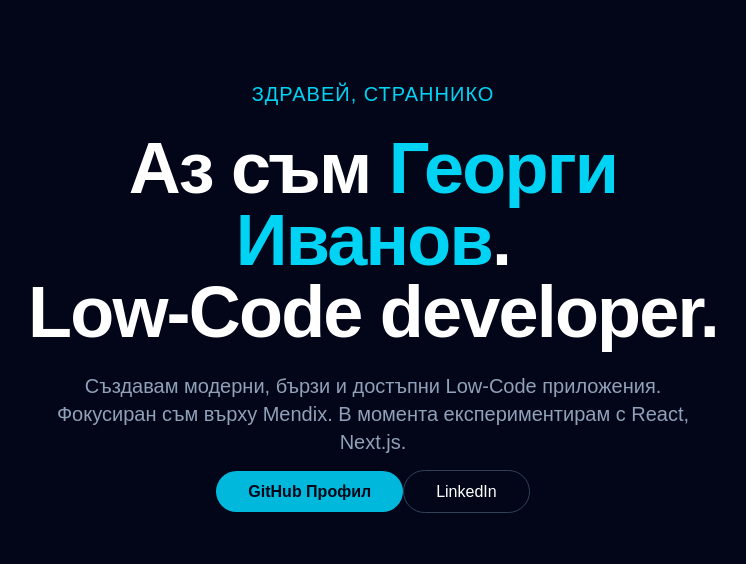
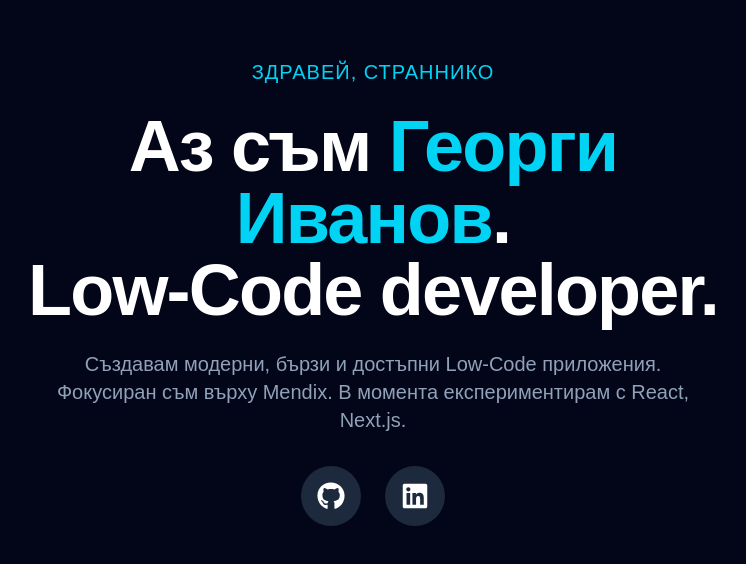
Before and after one commit to georgiivanov0597/portfolio, a Next.js app: page / in a window 1280 px wide. Shown: the part 108-672 px from the top of the page, without its empty margins (267-1013 px from the left). Built offline with nearby package versions, Linux system fonts and the light colour scheme.

Commit message:
Changing buttons style

```diff
--- a/package.json
+++ b/package.json
@@ -11,7 +11,8 @@
   "dependencies": {
     "next": "16.1.1",
     "react": "19.2.3",
-    "react-dom": "19.2.3"
+    "react-dom": "19.2.3",
+    "react-icons": "^5.5.0"
   },
   "devDependencies": {
     "@tailwindcss/postcss": "^4",
--- a/src/app/page.js
+++ b/src/app/page.js
@@ -1,3 +1,4 @@
+import { FaGithub, FaLinkedin } from "react-icons/fa";
 export default function Home() {
   return (
     <main className="flex min-h-screen flex-col items-center justify-center bg-slate-950 px-4 text-center">
@@ -19,27 +20,29 @@ export default function Home() {
           Фокусиран съм върху Mendix. В момента експериментирам с React, Next.js.
         </p>
 
-          {/* GitHub Бутон */}
+          <div className="flex gap-6 justify-center mt-8">
+          { /*Github button */ }
           <a
             href="https://github.com/georgiivanov0597"
             target="_blank"
             rel="noopener noreferrer"
-            className="px-8 py-3 rounded-full bg-cyan-500 text-slate-950 font-bold hover:bg-cyan-400 transition hover:scale-105"
+            className="p-4 rounded-full bg-slate-800 text-white hover:bg-cyan-500 hover:text-slate-950 transition hover:scale-110 flex items-center"
+            aria-label="Github Profile"
           >
-            GitHub Профил
+            <FaGithub className="w-7 h-7" />
           </a>
-
-          {/* LinkedIn Бутон */}
+          { /*LinkedIn button */ }
           <a
             href="https://www.linkedin.com/in/georgi-ivanov-bbab5517a/"
             target="_blank"
             rel="noopener noreferrer"
-            className="px-8 py-3 rounded-full border border-slate-700 text-white hover:bg-slate-800 transition hover:scale-105"
+            className="p-4 rounded-full bg-slate-800 text-white hover:bg-cyan-500 hover:text-slate-950 transition hover:scale-110 flex items-center justify-center"
+            aria-label="LinkedIn Profile"
           >
-            LinkedIn
+            <FaLinkedin className="w-7 h-7" />
           </a>
-
         </div>
+      </div>
     </main>
   );
 }
```
Also changed, not shown: 1 other file (tests, documents, lock files or other folders).
